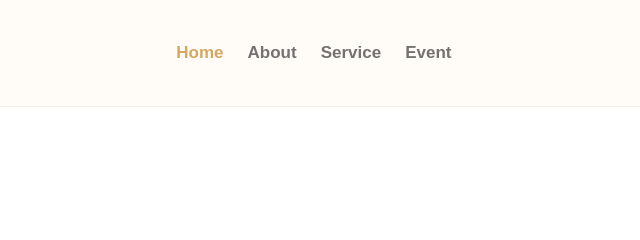
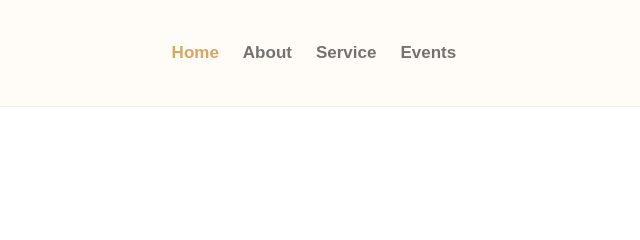
Before and after one commit to MaurenceBudiongan/Catering-System, a plain HTML site: page Main.html in a window 1280 px wide. Shown: the top 240 px of the page, 331-971 px from the left. Drawn offline with nearby package versions, Linux system fonts and the light colour scheme.

Commit message:
First Project

```diff
--- a/Main.html
+++ b/Main.html
@@ -98,7 +98,7 @@
               <a href="Main.html" class="nav-item nav-link active">Home</a>
               <a href="#" class="nav-item nav-link">About</a>
               <a href="#" class="nav-item nav-link">Service</a>
-              <a href="#" class="nav-item nav-link">Event</a>
+              <a href="#" class="nav-item nav-link">Events</a>
               <!-- <a href="blog.html" class="nav-item nav-link">Блог</a> -->
             </div>
 
```
Also changed, not shown: index.html (+1 -1 lines).
